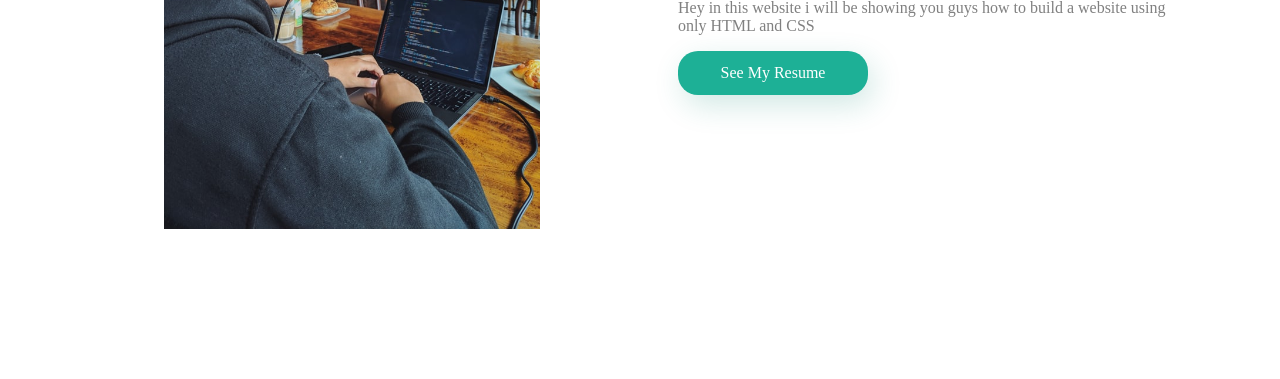
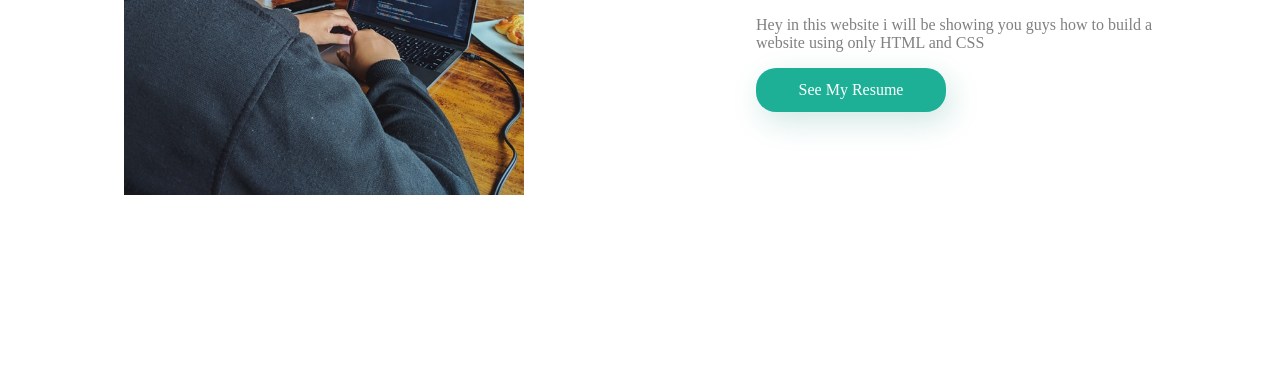
Before and after one commit to SinghJitendraKushwah/JitendraKushwah.giithub.io, a plain HTML site: page index.html in a window 1280 px wide. Shown: the part 421-800 px from the top of the page. Drawn offline with Linux system fonts and the light colour scheme.

Commit message:
Update index.html

```diff
--- a/index.html
+++ b/index.html
@@ -5,8 +5,8 @@
     <meta http-equiv="X-UA-Compatible" content="IE=edge">
     <meta name="viewport" content="width=device-width, initial-scale=1.0">
     <title>JK Site</title>
-    <link rel="stylesheet" href="style.css">
-    <!-- <link rel="stylesheet" href="style1.css"> -->
+    <link rel="stylesheet" href="style1.css">
+    <!-- <link rel="stylesheet" href="style.css"> -->
 </head>
 <body>
     <section id="main">
```
